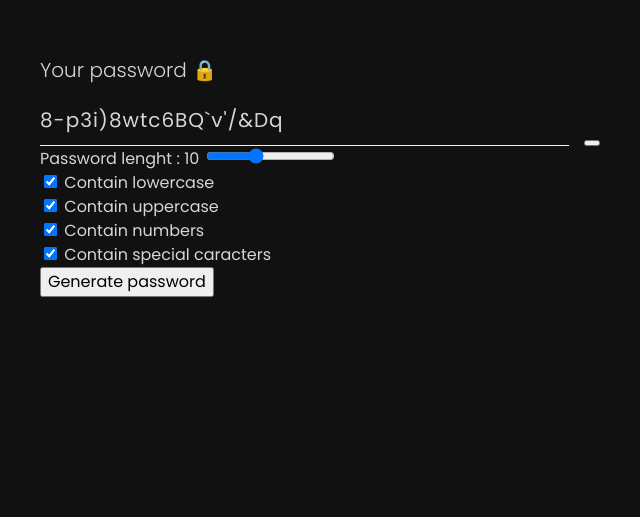
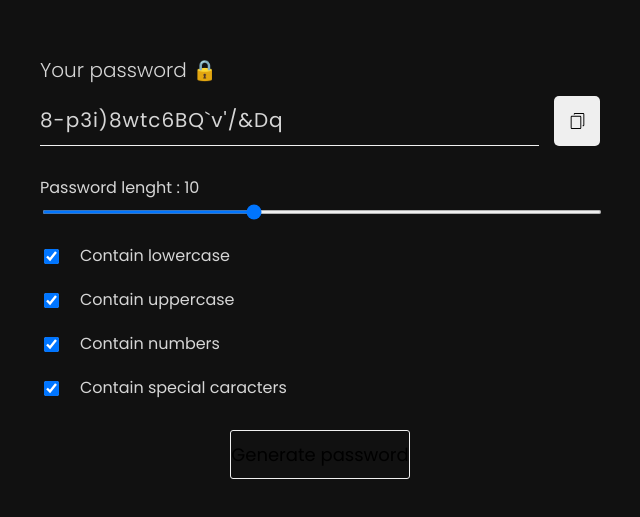
Before and after one commit to BuffaloDebile/password-generator, a plain HTML site: page index.html in a window 1280 px wide. Shown: the part 105-622 px from the top of the page, without its empty margins (320-960 px from the left). Drawn offline with Linux system fonts and the light colour scheme.

Commit message:
css style

```diff
--- a/style.css
+++ b/style.css
@@ -124,3 +124,93 @@ body {
   width: 100%;
   border-bottom: 1px solid #f1f1f1;
 }
+
+.copy-btn {
+  width: 50px;
+  height: 50px;
+  border: none;
+  border-radius: 5px;
+  display: flex;
+  justify-content: center;
+  align-items: center;
+  cursor: pointer;
+  position: relative;
+}
+
+.copy-btn:hover {
+  background-color: #fff;
+}
+
+.copy-btn img {
+  width: 50%;
+}
+
+.range-group {
+  margin-top: 30px;
+}
+
+.range-group label,
+.range-group input {
+  display: block;
+}
+
+.label label {
+  font-size: 16px;
+}
+
+.range-group input {
+  margin-top: 10px;
+  width: 100%;
+  height: 4px;
+  cursor: pointer;
+}
+
+.checkboxes-container {
+  margin: 30px 0;
+}
+
+.checkbox-group {
+  display: flex;
+  align-items: center;
+}
+
+.checkbox-group:not(:first-of-type) {
+  margin-top: 20px;
+}
+
+.checkbox-group input {
+  border: none;
+  width: 15px;
+  height: 15px;
+  cursor: pointer;
+}
+
+.checkbox-group label {
+  font-size: 16px;
+  padding-left: 18px;
+  font-size: 100;
+  cursor: pointer;
+}
+
+.generate-password-btn {
+  font-size: 18px;
+  min-width: 150px;
+  padding: 10px 0;
+  margin: 0 auto;
+  display: block;
+  border: 1px solid #f1f1f1;
+  border-radius: 3px;
+  background: transparent;
+  cursor: pointer;
+  columns: #d1d1d1;
+}
+
+.generate-password-btn:hover {
+  background: #f1f1f1;
+  color: #333;
+}
+
+.error-msg {
+  text-align: center;
+  color: #f1f1f1;
+}
```
